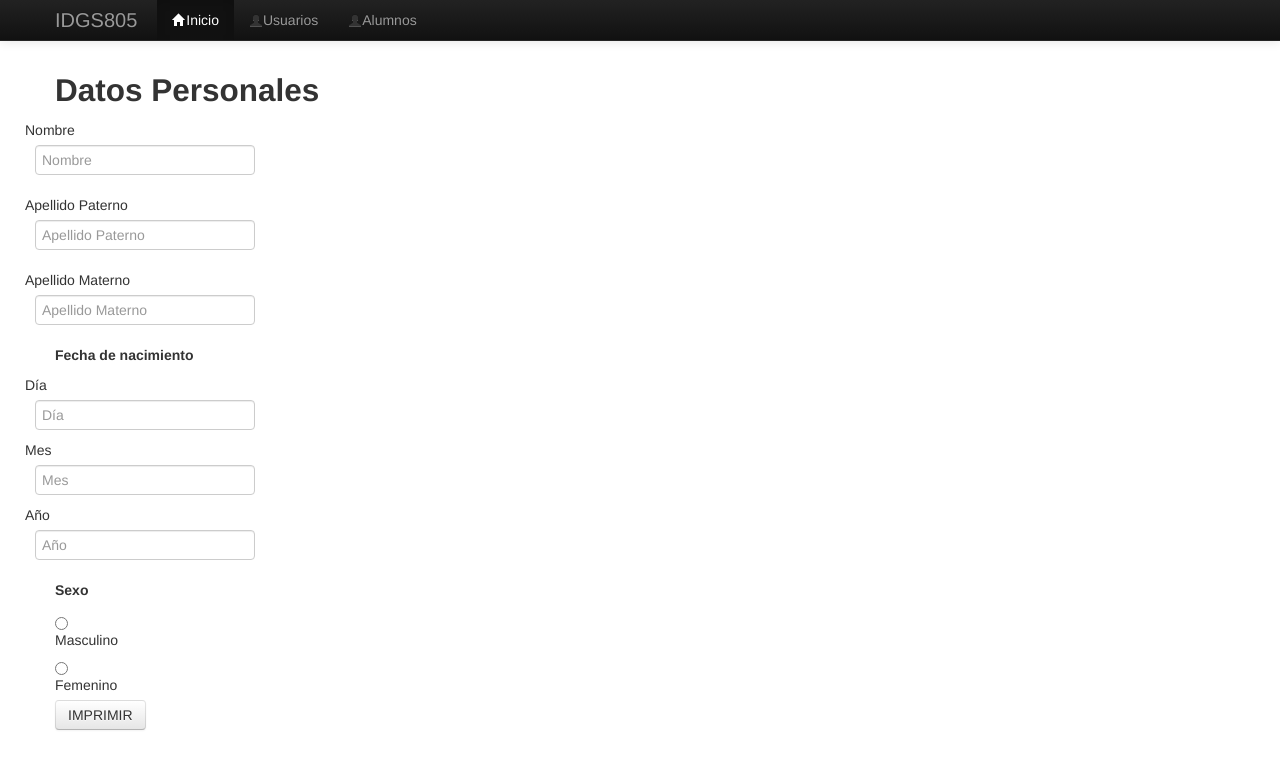
After one commit to IDGS-805-22001761/IntroFlask, a Flask app: page /zodiaco in a window 1280 px wide. The commit adds this page. Shown: the top 769 px of the page. Run offline with Flask 3, Linux system fonts and the light colour scheme; some libraries are stand-ins or nearby versions.

Commit message:
Commit del dia 20 de febrero, Zodiaco Chino

```diff
--- /dev/null
+++ b/form.py
@@ -0,0 +1,32 @@
+from wtforms import Form
+from flask_wtf import FlaskForm
+from wtforms import StringField, SubmitField, FieldList, RadioField, IntegerField, EmailField, validators
+
+class UseForm(Form):
+    nombre = StringField("Nombre", [
+        validators.DataRequired(message="Campo requerido"),
+        validators.Length(min=3, max=10, message="Ingrese un nombre")
+    ])
+    APaterno = StringField("Apellido Paterno", [
+        validators.DataRequired(message="Campo requerido"),
+        validators.Length(min=3, max=10, message="Ingrese un apellido paterno")
+    ])
+    AMaterno = StringField("Apellido Materno", [
+        validators.DataRequired(message="Campo requerido"),
+        validators.Length(min=3, max=10, message="Ingrese un apellido materno")
+    ])
+    dia = IntegerField("Día", [
+        validators.DataRequired(message="Campo requerido"),
+        validators.NumberRange(min=1, max=31, message="Ingrese un día válido")
+    ])
+    mes = IntegerField("Mes", [
+        validators.DataRequired(message="Campo requerido"),
+        validators.NumberRange(min=1, max=12, message="Ingrese un mes válido")
+    ])
+    ano = IntegerField("Año", [
+        validators.DataRequired(message="Campo requerido"),
+        validators.NumberRange(min=1900, max=2100, message="Ingrese un año válido")
+    ])
+    sexo = RadioField("Sexo", choices=[('masculino', 'Masculino'), ('femenino', 'Femenino')], validators=[
+        validators.DataRequired(message="Campo requerido")
+    ])
--- a/main.py
+++ b/main.py
@@ -1,71 +1,47 @@
 from flask import Flask, render_template, request
 import forms
-
-app=Flask(__name__)
+import form
+from datetime import datetime
+app = Flask(__name__)
 
 @app.route('/')
 def index():
-    titulo="IDGS805"
-    lista=["pedro","juan","luis"]
-    return render_template('index.html',titulo=titulo,lista=lista)
+    titulo="Chi"
+    lista=["Pedor","Juan","Pepe"]
+    return render_template("index.html", titulo=titulo, lista=lista)
 
-@app.route('/alumnos', methods=['GET', 'POST'])
-def alumnos():
-    mat = ''
-    nomb = ''
-    ape = ''
-    ema = ''
-    alumno_clase = forms.UserForm(request.form)
-    if request.method == 'POST':
-        mat = alumno_clase.matricula.data
-        nomb = alumno_clase.nombre.data
-        ape = alumno_clase.apellido.data
-        ema = alumno_clase.email.data
-        print('Nombre: {}'.format(nomb))
-    return render_template('alumnos.html', form=alumno_clase)
+@app.route('/user/<string:user>')
+def user(user):
+    return f"Hola, {user}"
 
-@app.route('/Hola')
-def hola():
-    return '<h1>Hola, niñ@!</h1>'
-
-@app.route('/user/<string:username>')
-def user(username):
-    return f'Hola, {username}!'
-
-@app.route('/suma/<int:num1>')
-def numero(num1):
-    return f'El número es: {num1}'
-
-@app.route('/user/<int:id>/<string:username>')
-def user_id(id, username):
-    return f'El ID: {id}, con el nombre: {username}!'
+@app.route('/user/<int:n>/<string:user>')
+def username(id,username):
+    return f"El usuario es : {username}, con el id: {id}"
 
 @app.route('/suma/<float:n1>/<float:n2>')
-def suma(n1, n2):
-    return f'La suma es: {n1 + n2}'
+def suma(n1,n2):
+    return f'La suma es: {n1} + {n2}'
 
-@app.route('/default/')
-@app.route('/default/<string:tem>')
-def default(tem='Pedro'):
-    return f'Hola, {tem}!'
+@app.route("/default/")
+@app.route("/default/<string:tem>")
+def func1(tem='Juan'):
+    return f"Hola, {tem}"
 
-@app.route('/form1')
+@app.route("/form1")
 def form1():
     return '''
-        <form>
-        <label for="nombre">Nombre:</label>
-        <input type="text" id="nombre" name="nombre"><br><br>
-        <label for="apellido">Apellido:</label>
-        <input type="text" id="apellido" name="apellido"><br><br>
+            <form>
+            <label>nombre</label>
+            </form>
+            '''
 
-'''
-@app.route('/ejemplo1')
+@app.route("/ejemplo1")
 def ejemplo1():
-    return render_template('ejemplo1.html')
+    return render_template("ejemplo1.html")
 
-@app.route('/ejemplo2')
+@app.route("/ejemplo2")
 def ejemplo2():
-    return render_template('ejemplo2.html')
+    return render_template("ejemplo2.html")
 
 @app.route('/OperasBas', methods=['GET', 'POST'])
 def operas():
@@ -118,5 +94,54 @@ def cine():
 
     return render_template('Cinepolis.html')
 
+@app.route("/alumnos", methods=["GET","POST"])
+def alumnos():
+    matr=''
+    nom = ''
+    ape=''
+    email=''
+    alumno_clase = forms.UseForm(request.form)
+    if request.method == "POST" and alumno_clase.validate():
+        matr = alumno_clase.matricula.data
+        nom = alumno_clase.nombre.data
+        ape = alumno_clase.apellido.data
+        email = alumno_clase.email.data
+        print('Nombre: {}'.format(nom))
+    return render_template("alumnos.html", form= alumno_clase, mat = matr, nom = nom, ape = ape, email = email)
+
+@app.route("/zodiaco", methods=["GET", "POST"])
+def zodiaco():
+    nombre = ''
+    APaterno = ''
+    AMaterno = ''
+    dia = 0
+    mes = 0
+    ano = 0
+    edad = 0
+    signo_chino = ''
+    signo_imagen = ''
+    zodiaco_clase = form.UseForm(request.form)
+
+    if request.method == "POST" and zodiaco_clase.validate():
+        nombre = zodiaco_clase.nombre.data
+        APaterno = zodiaco_clase.APaterno.data
+        AMaterno = zodiaco_clase.AMaterno.data
+        dia = zodiaco_clase.dia.data
+        mes = zodiaco_clase.mes.data
+        ano = zodiaco_clase.ano.data
+
+        today = datetime.today()
+        birthdate = datetime(ano, mes, dia)
+        edad = today.year - birthdate.year - ((today.month, today.day) < (birthdate.month, birthdate.day))
+
+        zodiacs = ['Mono', 'Gallo', 'Perro', 'Cerdo', 'Rata', 'Buey', 'Tigre', 'Conejo', 'Dragon', 'Serpiente', 'Caballo', 'Cabra']
+        signo_chino = zodiacs[ano % 12]
+
+        signo_imagen = f"static/img/{signo_chino.lower()}.png"
+
+        print(f'Nombre: {nombre} {APaterno} {AMaterno}, Fecha de nacimiento: {dia}/{mes}/{ano}, Edad: {edad}, Signo Chino: {signo_chino}, Imagen: {signo_imagen}')
+
+    return render_template("zodiaco.html", form=zodiaco_clase, nombre=nombre, APaterno=APaterno, AMaterno=AMaterno, dia=dia, mes=mes, ano=ano, edad=edad, signo_chino=signo_chino, signo_imagen=signo_imagen)
+
 if __name__ == '__main__':
     app.run(debug=True, port=3000)
--- a/templates/_macros.html
+++ b/templates/_macros.html
@@ -5,4 +5,11 @@
 {%macro campoNuevo(field)%}
  <td>{{field.label}}</td>
  <dd>{{field(**kwargs) | safe}}</dd>
+ {% if field.errors %}
+ <ul>
+    {% for error in field.errors %}
+    <li style="color: red;">{{error}}</li>
+    {% endfor %}
+ </ul>
+ {% endif %}
 {% endmacro %}
--- a/templates/layout.html
+++ b/templates/layout.html
@@ -1,40 +1,45 @@
 <!DOCTYPE html>
 <html lang="en">
+
 <head>
     <meta charset="UTF-8">
     <meta name="viewport" content="width=device-width, initial-scale=1.0">
     <link rel="stylesheet" href="../static/bootstrap/css/bootstrap.min.css">
     <style>
-        body{
+        body {
             padding-top: 60px;
         }
-        .tr-head{
-            background: #dff0d8;
+
+        .tr-head {
+            background-color: '#dff08';
         }
     </style>
+    <title>Document</title>
     <link rel="stylesheet" href="../static/bootstrap/css/bootstrap-responsive.min.css">
 </head>
+
 <body>
+
     <div class="navbar navbar-inverse navbar-fixed-top">
         <div class="navbar-inner">
             <div class="container">
-                <a href="" class="brand">
-                    IDGS-805
+                <a href="#" class="brand">
+                    IDGS805
                 </a>
                 <ul class="nav">
                     <li class="active">
-                        <a href="">
-                            <i class="icon-home icon-white"></i>Inicio
+                        <a href="#">
+                            <i class="icon-home icon-withe"></i>Inicio
                         </a>
                     </li>
                     <li>
-                        <a href="">
-                            <i class="icon-user icon-white"></i>Usuarios
+                        <a href="#">
+                            <i class="icon-user icon-withe"></i>Usuarios
                         </a>
                     </li>
                     <li>
-                        <a href="">
-                            <i class="icon-user icon-white"></i>Alumnos
+                        <a href="#">
+                            <i class="icon-user icon-withe"></i>Alumnos
                         </a>
                     </li>
                 </ul>
@@ -42,8 +47,11 @@
         </div>
     </div>
     <div class="container">
-        {% block content %}
-        {% endblock %}
+        {% block container %}
+
+        {%endblock%}
     </div>
+
 </body>
+
 </html>
--- /dev/null
+++ b/templates/zodiaco.html
@@ -0,0 +1,60 @@
+{% extends "layout.html" %}
+
+{% block container %}
+{% import "_macros.html" as macros %}
+
+<h2>Datos Personales</h2>
+<div class="d-flex justify-content-center align-items-start gap-5 vh-100 p-5" style="display: flex; gap: 4rem;">
+    <div class="formulario w-50 p-4 border rounded shadow">
+        <form action="" method="post" novalidate>
+            <div class="row control-group">
+                <div class="form-group col-12">
+                    {{ macros.campoNuevo(form.nombre, class='form-control', placeholder='Nombre') }}
+                </div>
+            </div>
+            <div class="row control-group">
+                <div class="form-group col-12">
+                    {{ macros.campoNuevo(form.APaterno, class='form-control', placeholder='Apellido Paterno') }}
+                </div>
+            </div>
+            <div class="row control-group">
+                <div class="form-group col-12">
+                    {{ macros.campoNuevo(form.AMaterno, class='form-control', placeholder='Apellido Materno') }}
+                </div>
+            </div>
+            <h5>Fecha de nacimiento</h5>
+            <div class="row">
+                <div class="col">
+                    {{ macros.campoNuevo(form.dia, class='form-control', placeholder='Día') }}
+                </div>
+                <div class="col">
+                    {{ macros.campoNuevo(form.mes, class='form-control', placeholder='Mes') }}
+                </div>
+                <div class="col">
+                    {{ macros.campoNuevo(form.ano, class='form-control', placeholder='Año') }}
+                </div>
+            </div>
+            <h5>Sexo</h5>
+            <div class="radio-group">
+                <input type="radio" id="masculino" name="sexo" value="masculino">
+                <label for="masculino">Masculino</label>
+                <input type="radio" id="femenino" name="sexo" value="femenino">
+                <label for="femenino">Femenino</label>
+            </div>
+            <button type="submit" class="btn btn-dark w-100 mt-3">IMPRIMIR</button>
+        </form>
+    </div>
+    <div class="resultados w-50 text-left p-4">
+        {% if nombre  %}
+        <h3>Hola <span class="fw-bold fst-italic">{{ nombre }} {{ APaterno }} {{ AMaterno }}</span></h3>
+        <h3>Tienes <span class="fw-bold fs-4">{{ edad }}</span> años</h3>
+        <h3>Tu signo zodiacal</h3>
+        <div class="d-flex align-items-center" style="display: flex;gap: 2rem;">
+            <h3 class="fs-4 me-3">Es {{ signo_chino }}</h3>
+            <img src="{{ signo_imagen }}" alt="Signo Zodiacal" class="rounded-circle" width="100" height="100">
+        </div>
+        {% endif %}
+    </div>
+</div>
+
+{% endblock %}
```
Also changed, not shown: forms.py (+12 -6 lines), templates/Alumnos.html (+42 -11 lines), static/img/buey.png (added), static/img/caballo.png (added), static/img/cabra.png (added), static/img/cerdo.png (added), static/img/conejo.png (added), static/img/dragon.png (added), static/img/gallo.png (added), static/img/mono.png (added), static/img/perro.png (added), static/img/rata.png (added), static/img/serpiente.png (added), static/img/tigre.png (added).
